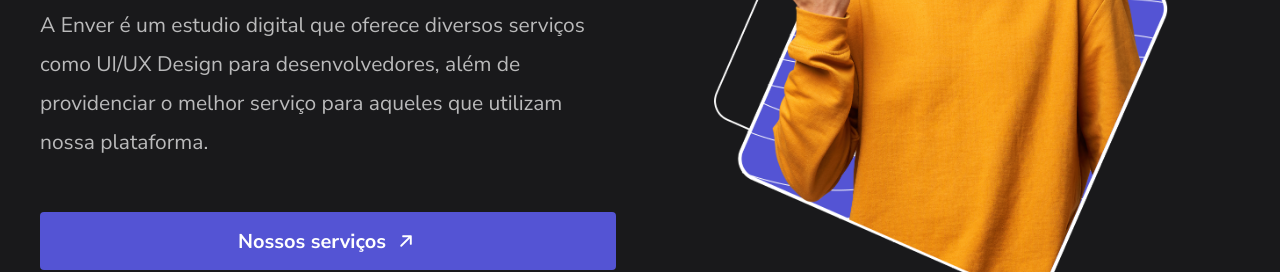
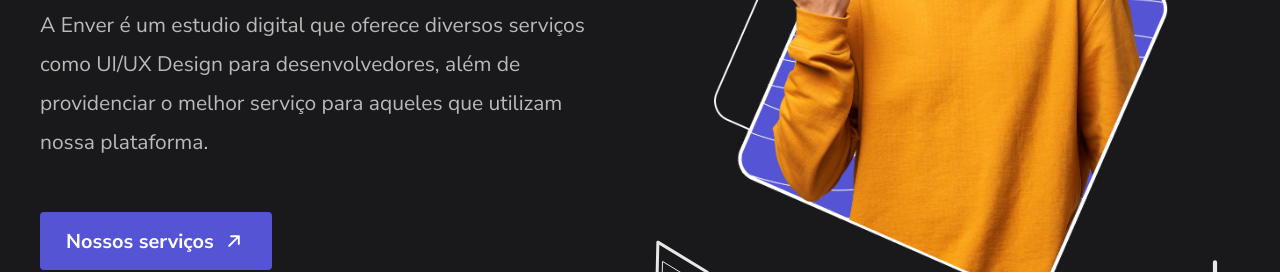
Before and after one commit to jonasGN/enver-agency-landing-page, a plain HTML site: page index.html in a window 1280 px wide. Shown: the part 528-800 px from the top of the page. Drawn offline with Linux system fonts and the light colour scheme; files whose address does not match are found by name.

Commit message:
[fix] details and button-highlight

```diff
--- a/css/components/button-highlight.css
+++ b/css/components/button-highlight.css
@@ -8,6 +8,7 @@
   border-radius: .4rem;
   height: 5.8rem;
   min-width: 20rem;
+  padding: 0 2.6rem;
   display: flex;
   justify-content: center;
   align-items: center;
@@ -21,4 +22,14 @@
   height: 2.4rem;
   margin-left: .8rem;
   background-image: url("../../assets/icons/arrow-right-up.svg");
+  transition: transform 0.3s;
 }
+
+.button-highlight:hover,
+.button-highlight-icon:hover {
+  background: linear-gradient(var(--primary-color), var(--primary-dark-color));
+}
+
+.button-highlight-icon:hover::after {
+  transform: translateX(.3rem);
+}
--- a/css/config/colors.css
+++ b/css/config/colors.css
@@ -8,6 +8,7 @@
 
   /* complementary colors */
   --dark-light-color: #1E1E20;
+  --primary-dark-color: #3F3FCF;
 
   /* support colors */
   --primary-background-color: rgba(84, 84, 212, .1);
--- a/css/intro-section.css
+++ b/css/intro-section.css
@@ -3,6 +3,12 @@
   grid-template-columns: 1fr 1fr;
   align-items: center;
   gap: 4.8rem;
+}
+
+.intro-content {
+  display: flex;
+  flex-direction: column;
+  align-items: flex-start;
 }
 
 .intro-content h1 {
@@ -23,14 +29,24 @@
   position: relative;
 }
 
+.intro-img>span {
+  position: absolute;
+  top: 0;
+  right: 0;
+  bottom: 0;
+  left: 0;
+}
+
+.intro-img::before,
 .intro-img::after,
-.intro-img::before {
+.intro-img>span::before,
+.intro-img>span::after {
   content: '';
   background-repeat: no-repeat;
   position: absolute;
 }
 
-.intro-img::after {
+.intro-img::before {
   background-image: url("../assets/images/wave-detail.svg");
   width: 10rem;
   height: 3.2rem;
@@ -38,10 +54,26 @@
   left: 0;
 }
 
-.intro-img::before {
+.intro-img::after {
   background-image: url("../assets/images/buble-detail.svg");
   width: 6rem;
   height: 6rem;
   right: 0;
   top: 4rem;
 }
+
+.intro-img>span::before {
+  background-image: url("../assets/images/play-detail.svg");
+  width: 10.6rem;
+  height: 12rem;
+  bottom: -4rem;
+  left: -4rem;
+}
+
+.intro-img>span::after {
+  background-image: url("../assets/images/plus-detail.svg");
+  width: 5rem;
+  height: 5rem;
+  bottom: 0;
+  right: 0;
+}
--- a/index.html
+++ b/index.html
@@ -40,6 +40,7 @@
             </div>
             <div class="intro-img">
                 <img src="./assets/images/intro-detail@1.5.png" alt="">
+                <span></span>
             </div>
         </section>
         <section class="project container" id="project">
@@ -112,6 +113,8 @@
 
         <span class="copyright">© <span id="footer-year">2020</span> Enver. Todos os direitos reservados</span>
     </footer>
+
+    <script src="./js/main.js"></script>
 </body>
 
 </html>
```
